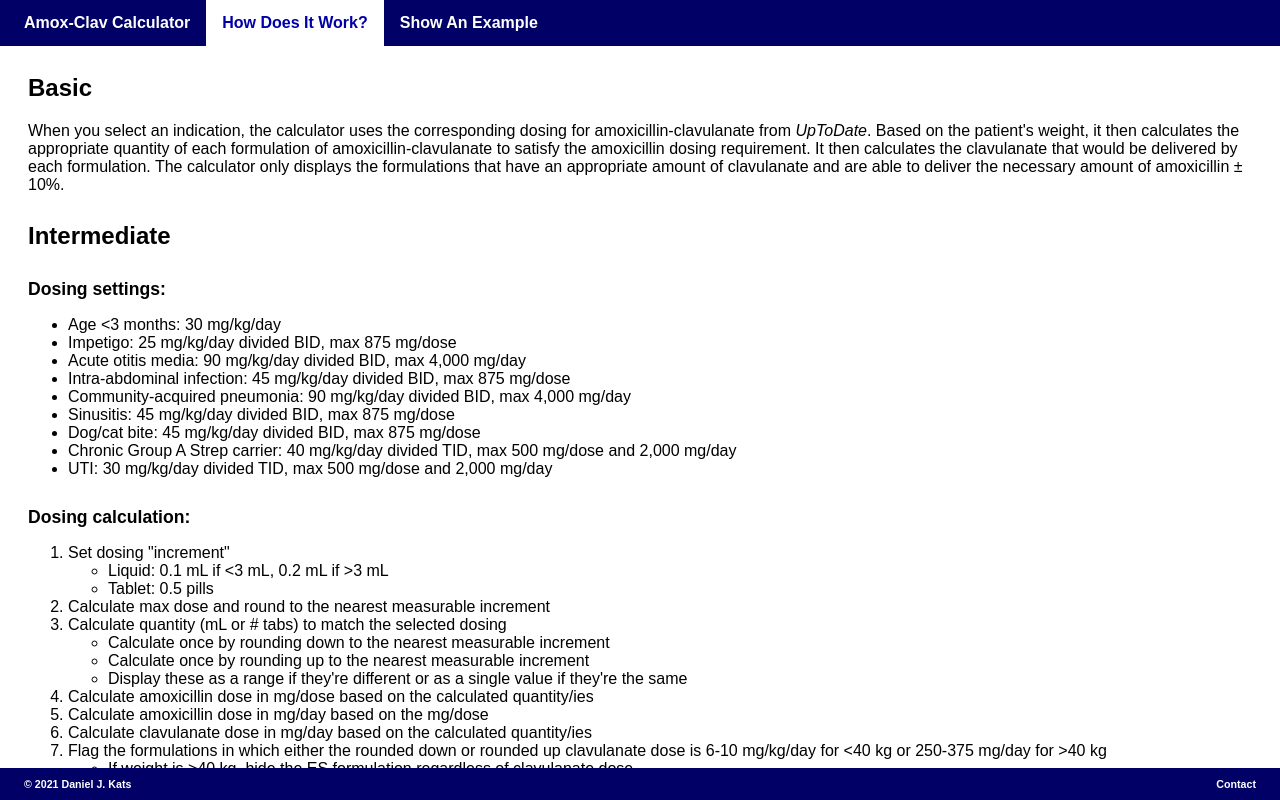
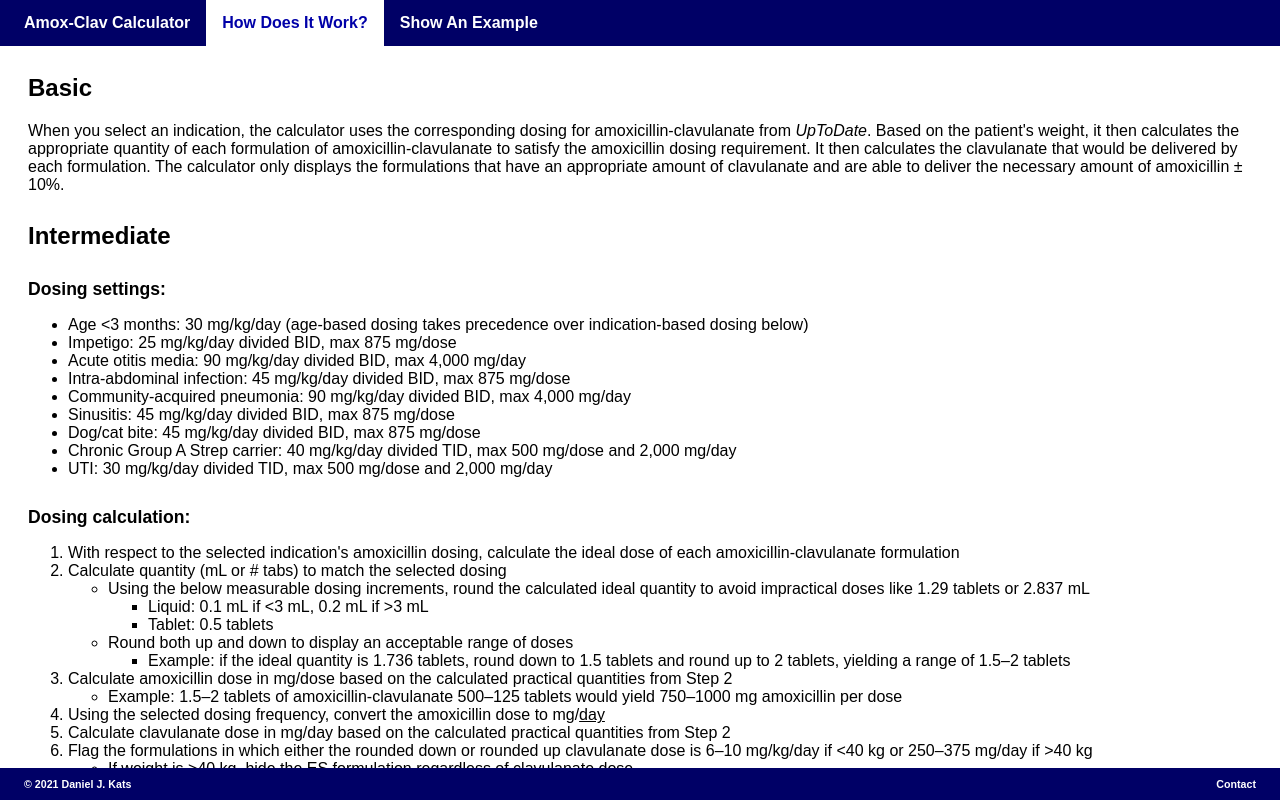
Before and after one commit to dkats/AmoxClavCalc, a plain HTML site: page how.html in a window 1280 px wide. Drawn offline with Linux system fonts and the light colour scheme.

Commit message:
Improved explanation of methods and added examples

```diff
--- a/how.html
+++ b/how.html
@@ -21,7 +21,7 @@
 
 		<h4>Dosing settings:</h4>
 		<ul>
-			<li>Age <3 months: 30 mg/kg/day</li>
+			<li>Age <3 months: 30 mg/kg/day (age-based dosing takes precedence over indication-based dosing below)</li>
 			<li>Impetigo: 25 mg/kg/day divided BID, max 875 mg/dose</li>
 			<li>Acute otitis media: 90 mg/kg/day divided BID, max 4,000 mg/day</li>
 			<li>Intra-abdominal infection: 45 mg/kg/day divided BID, max 875 mg/dose</li>
@@ -34,27 +34,46 @@
 
 		<h4>Dosing calculation:</h4>
 		<ol>
-			<li>Set dosing "increment"</li>
-			<ul>
-				<li>Liquid: 0.1 mL if <3 mL, 0.2 mL if >3 mL</li>
-				<li>Tablet: 0.5 pills</li>
-			</ul>
-			<li>Calculate max dose and round to the nearest measurable increment</li>
+			<li>With respect to the selected indication's amoxicillin dosing, calculate the ideal dose of each amoxicillin-clavulanate formulation</li>
 			<li>Calculate quantity (mL or # tabs) to match the selected dosing</li>
 			<ul>
-				<li>Calculate once by rounding down to the nearest measurable increment</li>
-				<li>Calculate once by rounding up to the nearest measurable increment</li>
-				<li>Display these as a range if they're different or as a single value if they're the same</li>
+				<li>Using the below measurable dosing increments, round the calculated ideal quantity to avoid impractical doses like 1.29 tablets or 2.837 mL</li>
+				<ul>
+					<li>Liquid: 0.1 mL if <3 mL, 0.2 mL if >3 mL</li>
+					<li>Tablet: 0.5 tablets</li>
+				</ul>
+				<li>Round both up and down to display an acceptable range of doses</li>
+				<ul>
+					<li>Example: if the ideal quantity is 1.736 tablets, round down to 1.5 tablets and round up to 2 tablets, yielding a range of 1.5&ndash;2 tablets</li>
+				</ul>
 			</ul>
-			<li>Calculate amoxicillin dose in mg/dose based on the calculated quantity/ies</li>
-			<li>Calculate amoxicillin dose in mg/day based on the mg/dose</li>
-			<li>Calculate clavulanate dose in mg/day based on the calculated quantity/ies</li>
-			<li>Flag the formulations in which either the rounded down or rounded up clavulanate dose is 6-10 mg/kg/day for <40 kg or 250-375 mg/day for >40 kg</li>
+			<li>Calculate amoxicillin dose in mg/dose based on the calculated practical quantities from Step 2</li>
+				<ul>
+					<li>Example: 1.5&ndash;2 tablets of amoxicillin-clavulanate 500–125 tablets would yield 750&ndash;1000 mg amoxicillin per dose</li>
+				</ul>
+			<li>Using the selected dosing frequency, convert the amoxicillin dose to mg/<u>day</u></li>
+			<li>Calculate clavulanate dose in mg/day based on the calculated practical quantities from Step 2</li>
+			<li>Flag the formulations in which either the rounded down or rounded up clavulanate dose is 6&ndash;10 mg/kg/day if <40 kg or 250&ndash;375 mg/day if >40 kg</li>
 			<ul>
 				<li>If weight is >40 kg, hide the ES formulation regardless of clavulanate dose</li>
 				<li>If weight is <40 kg, hide the XR formulation regardless of clavulanate dose</li>
 			</ul>
 		</ol>
+
+		<h4>Worked Examples</h4>
+			<h5>7-year-old (27 kg) being treated for community-acquired pneumonia</h5>
+				<p>Community-acquired pneumonia: amoxicillin 90 mg/kg/day divided BID; clavulanate 6&ndash;10 mg/kg/day</p>
+				<p>Amoxicillin = 90 mg/kg/day &times; 27 kg = 2,430 mg/day&emsp;|&emsp;2,430 mg/day divided BID = 2,430 mg/day &divide; 3 dose/day = 810 mg/dose</p>
+				<p>Clavulanate minimum = 6 mg/kg/day &times; 27 kg = 162 mg/day&emsp;|&emsp;162 mg/day divided BID = 162 mg/day &divide; 3 dose/day = 54 mg/dose<br />
+				Clavulanate maximum = 10 mg/kg/day &times; 27 kg = 270 mg/day&emsp;|&emsp;270 mg/day divided BID = 270 mg/day &divide; 3 dose/day = 90 mg/dose</p>
+				<p>Amoxicillin:clavulanate ratio = 810:54&ndash;810:90 = 15:1&ndash;9:1; out of the available formulations (2:1, 4:1, 7:1, 14:1, 16:1), 14:1 is the only one that is appropriate</p>
+
+			<h5>2-month-old (5 kg) being treated for recurrent acute otitis media</h5>
+				<p>Age < 3 months (regardless of indication): amoxicillin 30 mg/kg/day divided BID; clavulanate 6&ndash;10 mg/kg/day</p>
+				<p>Amoxicillin = 30 mg/kg/day &times; 5 kg = 150 mg/day&emsp;|&emsp;150 mg/day divided TID = 150 mg/day &divide; 3 dose/day = 50 mg/dose</p>
+				<p>Clavulanate minimum = 6 mg/kg/day &times; 5 kg = 30 mg/day&emsp;|&emsp;30 mg/day divided TID = 30 mg/day &divide; 3 dose/day = 10 mg/dose<br />
+				Clavulanate maximum = 10 mg/kg/day &times; 5 kg = 50 mg/day&emsp;|&emsp;50 mg/day divided TID = 50 mg/day &divide; 3 dose/day = 17 mg/dose</p>
+				<p>Amoxicillin:clavulanate ratio = 50:10&ndash;50:17 = 5:1&ndash;3:1; out of the available formulations (2:1, 4:1, 7:1, 14:1, 16:1), 4:1 is the only one that is appropriate</p>
 
 	<h2>Advanced</h2>
 
```
